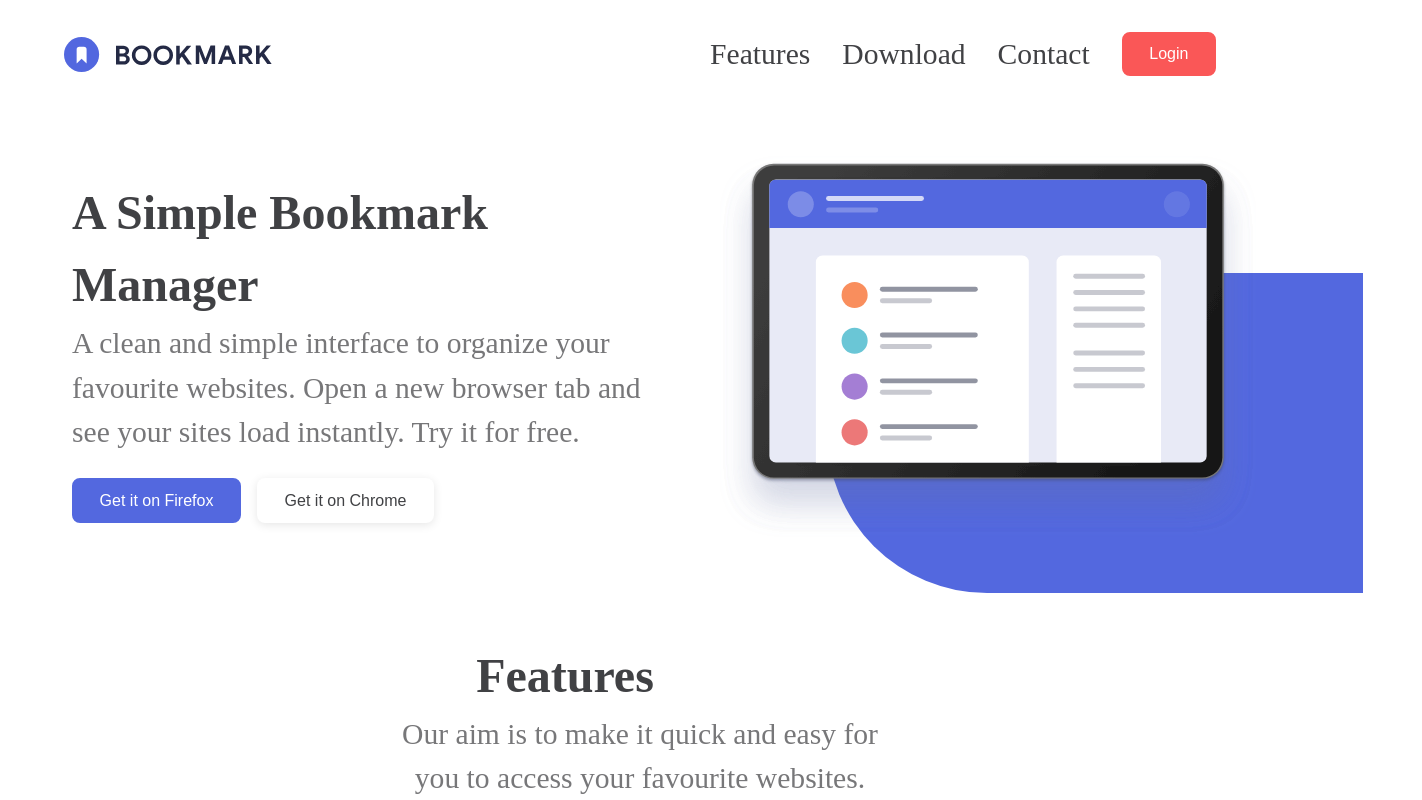
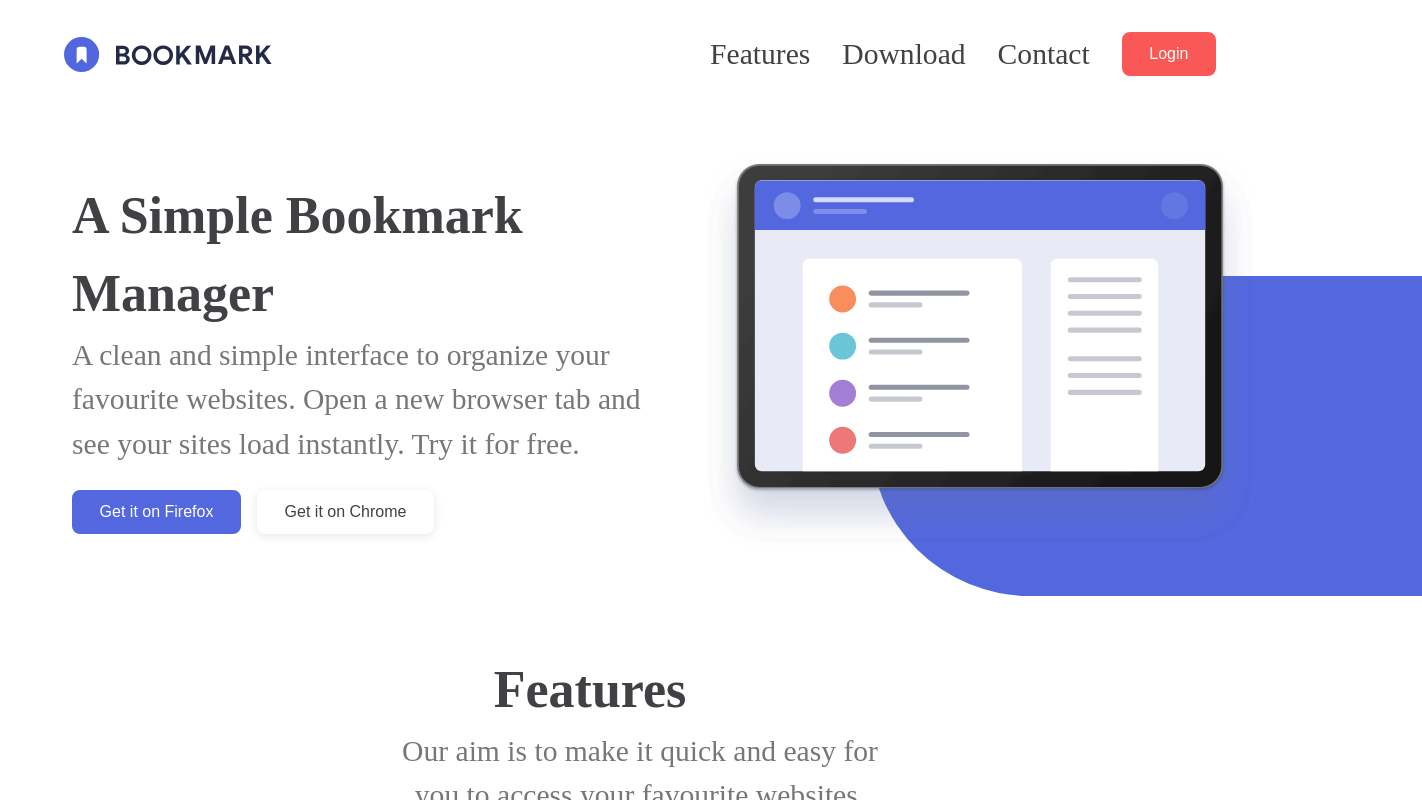
Before and after one commit to triflip/S5-react-project, a React (Vite) app: page / in a window 1280 px wide. Shown: the top 800 px of the page, 1422 px wide, since content can reach past the window. Built offline with nearby package versions, Linux system fonts and the light colour scheme.

Commit message:
fix: restructura hero section

```diff
--- a/src/components/organisms/Hero/Hero.module.css
+++ b/src/components/organisms/Hero/Hero.module.css
@@ -27,7 +27,7 @@
 .backgroundShape {
   position: absolute;
   top: 30%;
-  left: 70%;
+  left: 80%;
   transform: translateX(-50%);
   width: 90%;
   height: 100vh;
@@ -44,7 +44,6 @@
     flex-direction: row;
     text-align: left;
     justify-content: space-around;
-    gap: 3rem;
   }
 
   .textContent {
@@ -53,7 +52,7 @@
   }
 
     h2 {
-      width: 70%;
+      width: 80%;
     }
 
     .buttons {
--- a/src/styles/variables.css
+++ b/src/styles/variables.css
@@ -15,7 +15,7 @@
   --font-size-base: 16px;
 
 
-  --h2-size: 3rem;
+  --h2-size: 3.25rem;
   --h3-size: 2.60rem;
   --p-size: 1.85rem;
   --link-size: 1.4rem;
```
